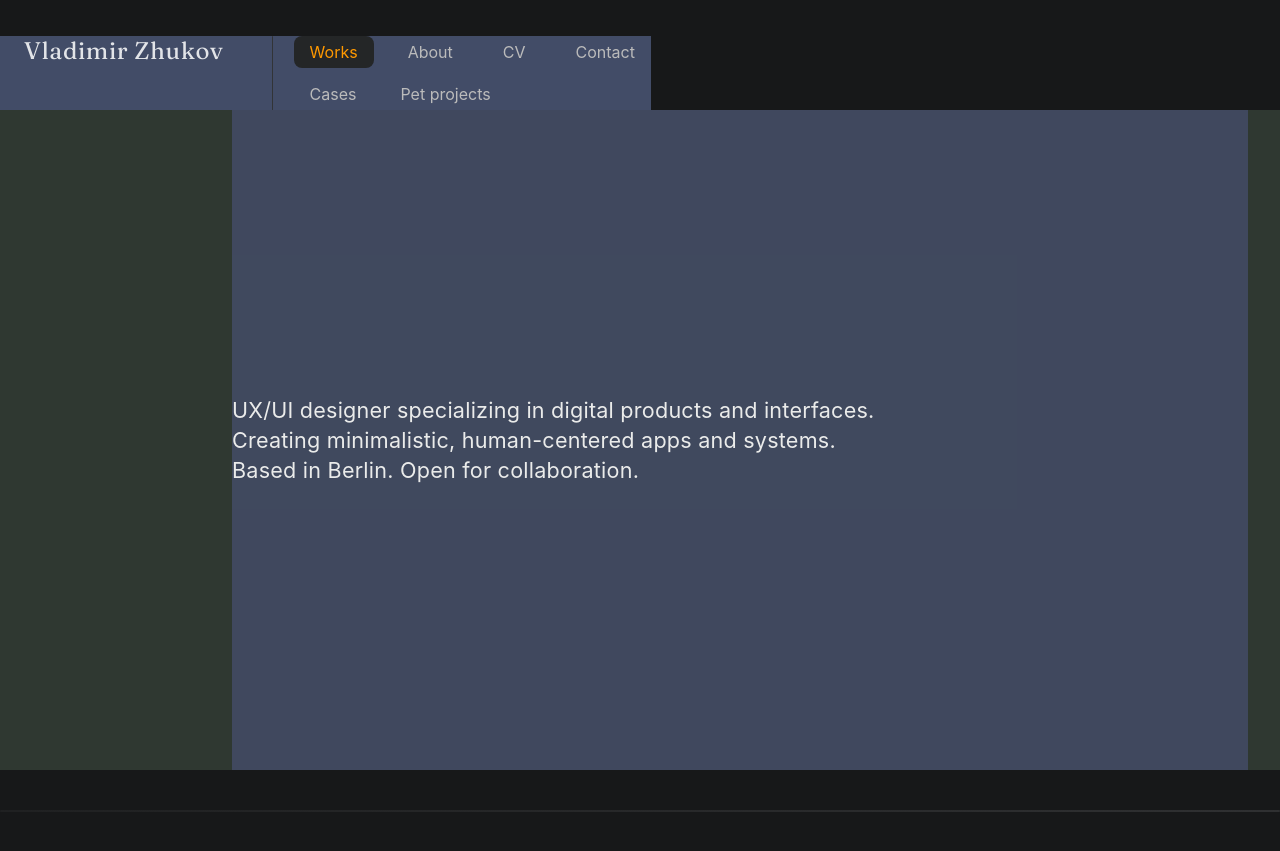
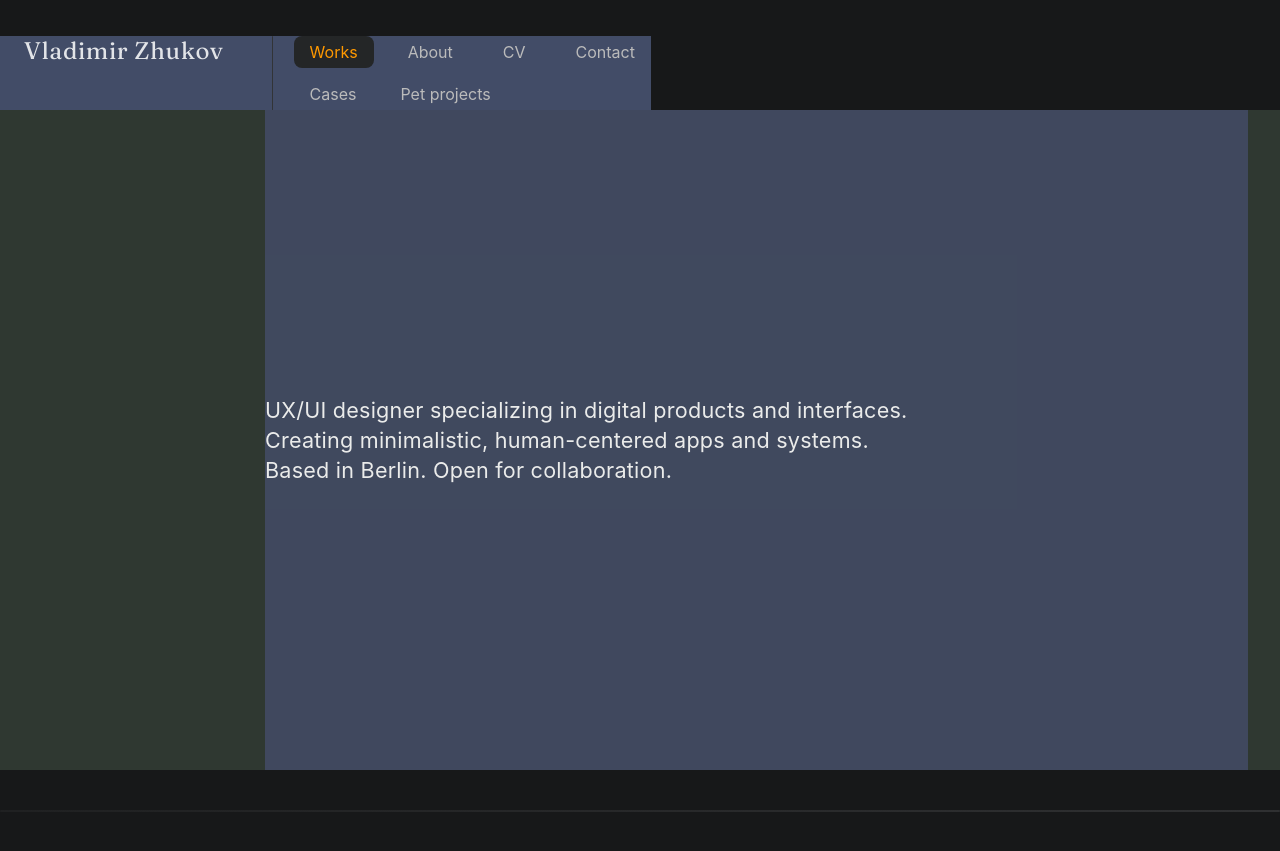
Before and after one commit to uxiscool/experience, a Jekyll site: the page built from index.md, in a window 1280 px wide. Shown: the top 851 px of the page. Built offline with Jekyll 4.4.1, drawn with Linux system fonts in a browser that asks for light colours.

Commit message:
Add files via upload

```diff
--- a/assets/css/main.css
+++ b/assets/css/main.css
@@ -123,7 +123,7 @@ main {
   width: 100%;
   background: #2f3831;
   margin-right: auto;
-  padding-left: 232px;    /* отступ слева */
+  padding-left: 265px;    /* отступ слева */
   padding-right: 32px;   /* отступ справа */
   width: 100%;
   box-sizing: border-box;
```
